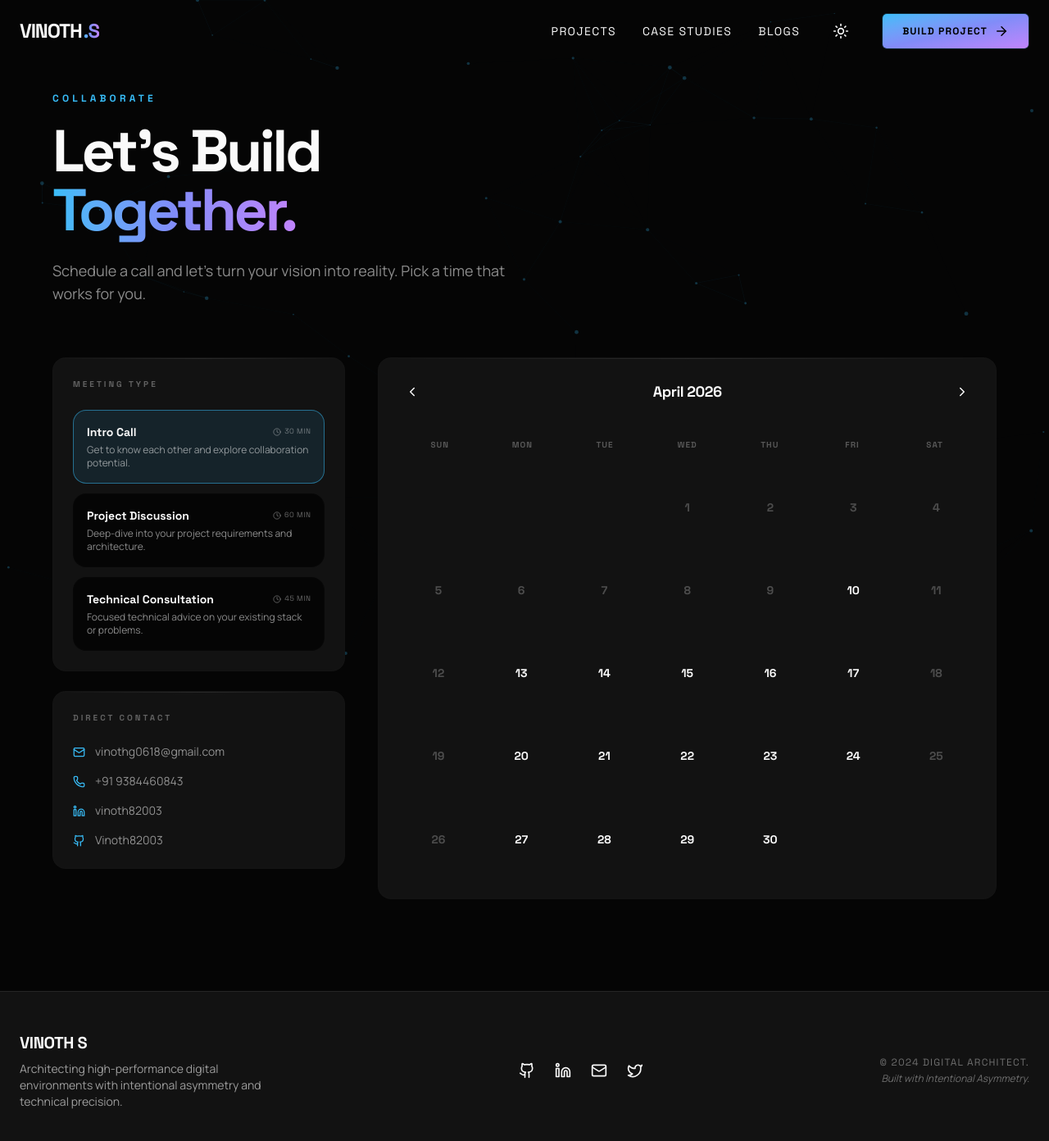
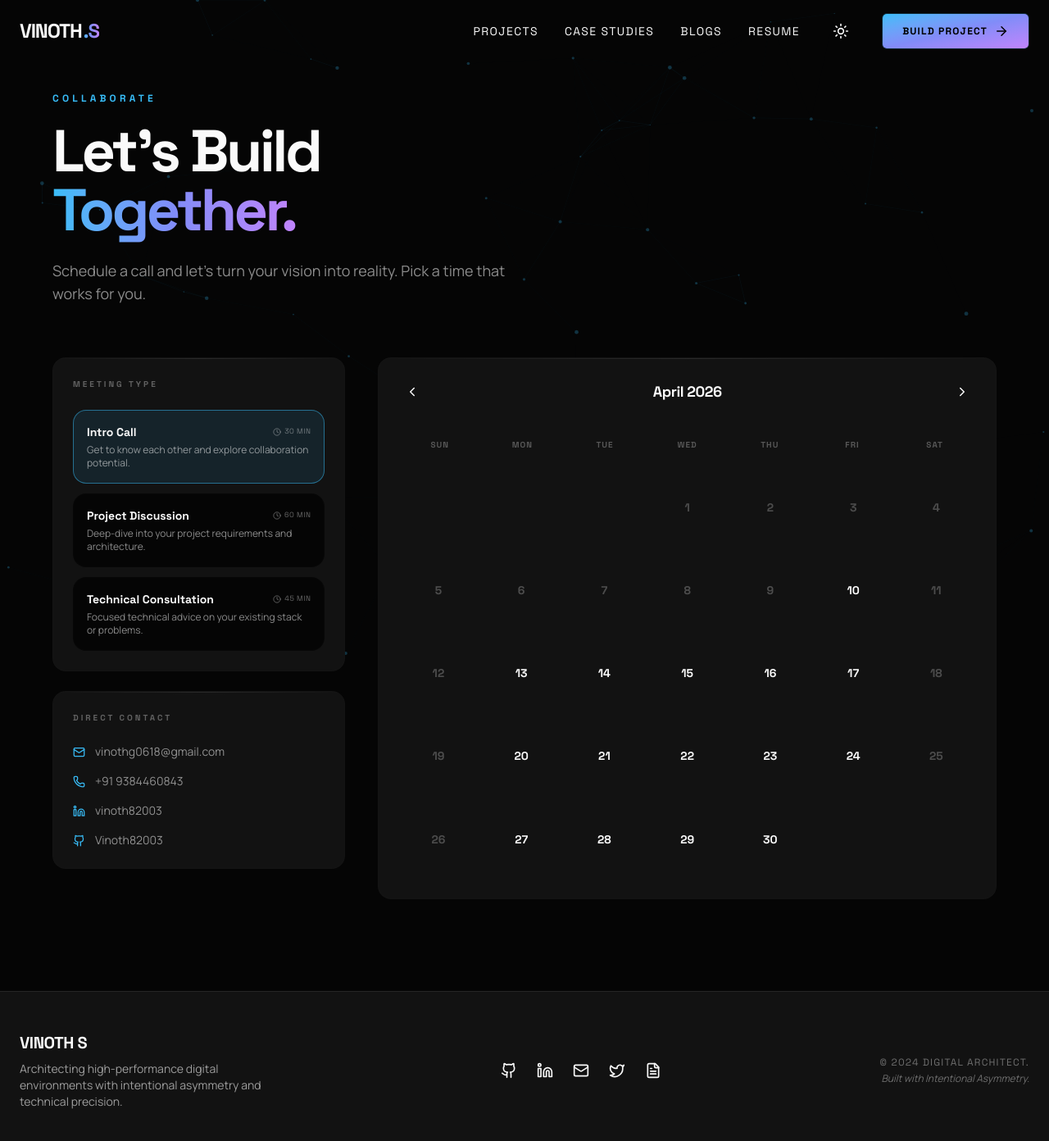
Before and after one commit to Vinoth82003/portfolio-v1, a Next.js app: page /contact in a window 1280 px wide. Shown: the top 1392 px of the page at 82% size. Built offline with nearby package versions, Linux system fonts and the light colour scheme.

Commit message:
Added Resume

```diff
--- a/components/Footer.tsx
+++ b/components/Footer.tsx
@@ -1,6 +1,6 @@
 "use client";
 
-import { Github, Linkedin, Mail, Twitter } from "lucide-react";
+import { Github, Linkedin, Mail, Twitter, FileText } from "lucide-react";
 import { motion } from "framer-motion";
 
 export default function Footer() {
@@ -29,6 +29,9 @@ export default function Footer() {
           <a href="#" className="hover:text-primary transition-colors">
             <Twitter size={20} />
           </a>
+          <a href="/Vinoth_S_FullStack_Resume.pdf" target="_blank" rel="noopener noreferrer" className="hover:text-primary transition-colors" title="Resume">
+            <FileText size={20} />
+          </a>
         </div>
 
 
--- a/components/HomeClient.tsx
+++ b/components/HomeClient.tsx
@@ -1,7 +1,7 @@
 "use client";
 
 import { motion, useScroll, useTransform } from "framer-motion";
-import { ArrowRight, ExternalLink, Code2, Terminal, Cloud, Award, Send, ChevronDown, Briefcase } from "lucide-react";
+import { ArrowRight, ExternalLink, Code2, Terminal, Cloud, Award, Send, ChevronDown, Briefcase, FileText } from "lucide-react";
 import Navbar from "@/components/Navbar";
 import Footer from "@/components/Footer";
 import GlassCard from "@/components/GlassCard";
@@ -62,6 +62,9 @@ export default function HomeClient({
 
             <motion.div variants={fadeUp} custom={3} className="flex flex-wrap gap-4 pt-6">
               <BuildCTA text="Build Project With Me" href="/contact" />
+              <a href="/Vinoth_S_FullStack_Resume.pdf" target="_blank" rel="noopener noreferrer" className="border border-outline/30 px-8 py-4 rounded-md font-display font-bold uppercase tracking-widest text-sm hover:bg-surface-high hover:border-outline/60 transition-all flex items-center gap-2 group">
+                Download Resume <FileText size={16} className="text-primary" />
+              </a>
               <Link href="/projects" className="border border-outline/30 px-8 py-4 rounded-md font-display font-bold uppercase tracking-widest text-sm hover:bg-surface-high hover:border-outline/60 transition-all flex items-center gap-2 group">
                 View My Work <ArrowRight size={16} className="group-hover:translate-x-1 transition-transform" />
               </Link>
--- a/components/Navbar.tsx
+++ b/components/Navbar.tsx
@@ -13,6 +13,7 @@ const navLinks = [
   { name: "Projects", href: "/projects" },
   { name: "Case Studies", href: "/case-studies" },
   { name: "Blogs", href: "/blogs" },
+  { name: "Resume", href: "/Vinoth_S_FullStack_Resume.pdf", isExternal: true },
 ];
 
 export default function Navbar() {
@@ -56,6 +57,8 @@ export default function Navbar() {
             <Link
               key={link.name}
               href={link.href}
+              target={link.isExternal ? "_blank" : undefined}
+              rel={link.isExternal ? "noopener noreferrer" : undefined}
               className={cn(
                 "font-display text-sm uppercase tracking-widest transition-colors",
                 isActive ? "text-primary font-bold" : "hover:text-primary"
@@ -104,7 +107,9 @@ export default function Navbar() {
               <Link
                 key={link.name}
                 href={link.href}
-                onClick={() => setIsOpen(false)}
+                onClick={() => link.isExternal ? null : setIsOpen(false)}
+                target={link.isExternal ? "_blank" : undefined}
+                rel={link.isExternal ? "noopener noreferrer" : undefined}
                 className={cn(
                   "font-display text-lg tracking-widest hover:text-primary",
                   isActive && "text-primary font-bold"
```
Also changed, not shown: 1 other file (tests, documents, lock files or other folders).
